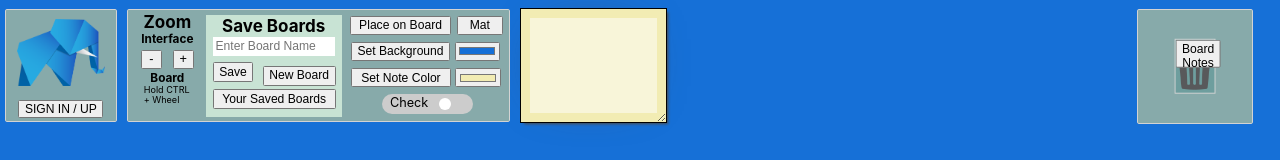
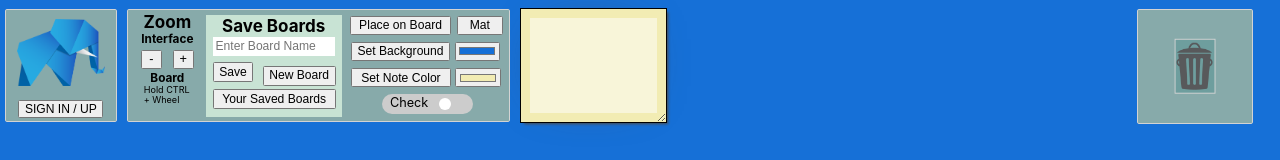
Before and after one commit to ashthomasweb/react--elephant-chart, a React (Create React App) app: page / in a window 1280 px wide. Shown: the top 160 px of the page. Built offline with nearby package versions, Linux system fonts and the light colour scheme; no server answers.

Commit message:
Removes on-screen dev tool

```diff
--- a/src/components/board/board.component.jsx
+++ b/src/components/board/board.component.jsx
@@ -570,22 +570,6 @@ class Board extends Component {
               className='trash-bottom'
               alt='Body of recycle can'
             />
-  <button
-  type='button'
-  style={{
-    position: 'absolute',
-    height: '30px',
-    top: '0',
-    left: '0',
-    zIndex: '9999999999',
-  }}
-  onClick={() => {
-    console.log(this.state.notes)
-    // this.coordFinder()
-  }}
-  >
-  Board Notes
-</button>
           </div>
         </div>
       </div>
@@ -594,3 +578,21 @@ class Board extends Component {
 }
 
 export default Board
+
+
+//   <button
+//   type='button'
+//   style={{
+//     position: 'absolute',
+//     height: '30px',
+//     top: '0',
+//     left: '0',
+//     zIndex: '9999999999',
+//   }}
+//   onClick={() => {
+//     console.log(this.state.notes)
+//     // this.coordFinder()
+//   }}
+//   >
+//   Board Notes
+// </button>
```
